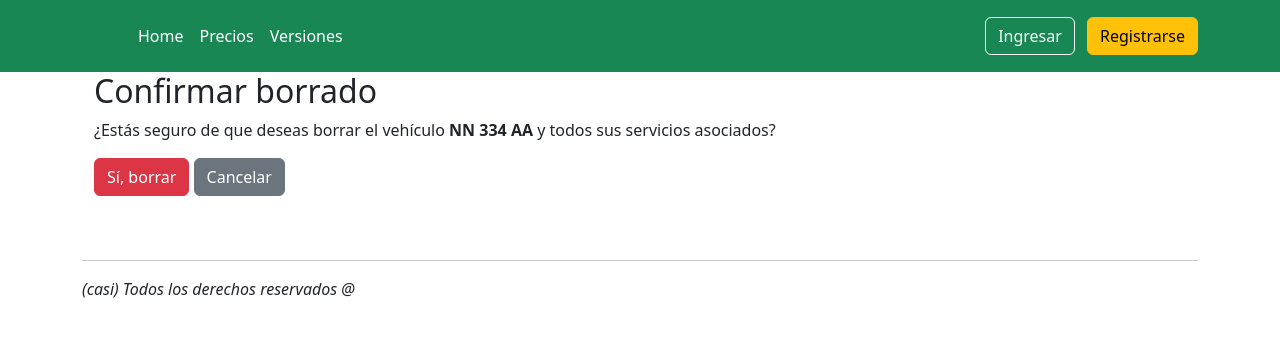
After one commit to d75324/autocare2, a Django app: page /vehicles/2/delete/ in a window 1280 px wide. The commit adds this page. Shown: the top 337 px of the page. Run offline with Django 5.2, Linux system fonts and the light colour scheme; data comes from the database, SQL or seed files in the repository; both versions use the stored data as it was after the commit.

Commit message:
eliminar vehicle pruebas

```diff
--- a/mysite_box/autocare/urls.py
+++ b/mysite_box/autocare/urls.py
@@ -1,5 +1,5 @@
 from django.urls import path
-from .views import HomeView, PricingView, CarsListView, RegisterView, VersionesView, CeroView, ProfileView, VehicleListView, AddServiceView, ServicesView, VehicleServiceListView, VehicleDetailView
+from .views import HomeView, PricingView, CarsListView, RegisterView, VersionesView, CeroView, ProfileView, VehicleListView, AddServiceView, ServicesView, VehicleServiceListView, VehicleDetailView, VehicleDeleteView
 #, profile_view
 
 urlpatterns = [
@@ -13,7 +13,5 @@ urlpatterns = [
     path('versiones/', VersionesView.as_view(), name='versiones'),
     path('profile/', ProfileView.as_view(), name='profile'),
     path('servicelist/', ServicesView.as_view(), name='servicelist'),
-    #path('vehicle/<str:plate>/services/', VehicleServiceListView.as_view(), name='vehicle_service_list'),
-    #path('create_vehicle/', create_vehicle, name='create_vehicle'),
-
+    path('vehicles/<int:pk>/delete/', VehicleDeleteView.as_view(), name='vehicle_delete'),
 ]
--- a/mysite_box/autocare/views.py
+++ b/mysite_box/autocare/views.py
@@ -5,9 +5,8 @@ from .models import Vehicle, Service
 from django.views import View
 from .forms import RegisterForm, ProfileForm, UserForm, VehicleForm, ServiceForm
 from django.contrib.auth.models import Group
-#from django.contrib.auth.decorators import login_required
-
-
+from django.urls import reverse_lazy
+from django.views.generic.edit import DeleteView
 
 # pagina de antes de logeuarse
 class CeroView(TemplateView):
@@ -193,3 +192,13 @@ class ServicesView(ListView):
 
 class VehicleServiceListView(TemplateView):
     pass
+
+class VehicleDeleteView(DeleteView):
+    model = Vehicle
+    template_name = 'vehicle_confirm_delete.html'
+    success_url = reverse_lazy('vehicle_list')
+
+    def delete(self, request, *args, **kwargs):
+        self.object = self.get_object()
+        self.object.service_set.all().delete()  # Borrar también los servicios asociados
+        return super().delete(request, *args, **kwargs)
--- a/mysite_box/templates/profile/profile.html
+++ b/mysite_box/templates/profile/profile.html
@@ -56,7 +56,7 @@
                                         <td> {{ car.mileage }} </td>
                                         <td scope="col">
                                             <div class="col-xl-4 themed-grid-col">
-                                                <a href="{% url 'vehicle_detail' car.id %}" class="badge text-bg-success text-decoration-none">
+                                                <a href="{% url 'vehicle_detail' %}" class="badge text-bg-success text-decoration-none">
                                                     Detalles
                                                 </a>
                                             </div>
@@ -70,7 +70,7 @@
                                         </td>
                                         <td scope="col">
                                           <div class="col-xl-4 themed-grid-col">
-                                              <a href="#" class="badge text-bg-danger text-decoration-none">
+                                              <a href="{% 'vehicle_delete' car.id %}" class="badge text-bg-danger text-decoration-none">
                                                   Eliminar
                                               </a>
                                           </div>
--- /dev/null
+++ b/mysite_box/templates/vehicle_confirm_delete.html
@@ -0,0 +1,14 @@
+<!-- vehicle_confirm_delete.html -->
+{% extends 'base.html' %}
+
+{% block content %}
+<div class="container">
+    <h2>Confirmar borrado</h2>
+    <p>¿Estás seguro de que deseas borrar el vehículo <strong>{{ object.plate }}</strong> y todos sus servicios asociados?</p>
+    <form method="post">
+        {% csrf_token %}
+        <button type="submit" class="btn btn-danger">Sí, borrar</button>
+        <a href="{% url 'vehicle_list' %}" class="btn btn-secondary">Cancelar</a>
+    </form>
+</div>
+{% endblock %}
```
Also changed, not shown: mysite_box/db.sqlite3.
